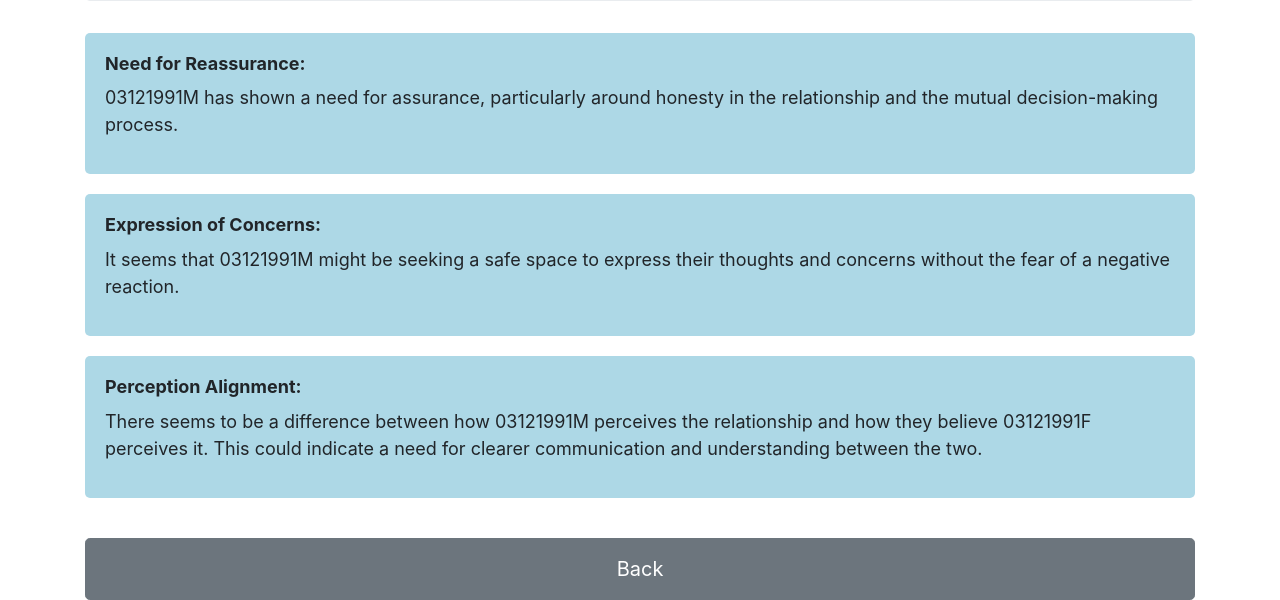
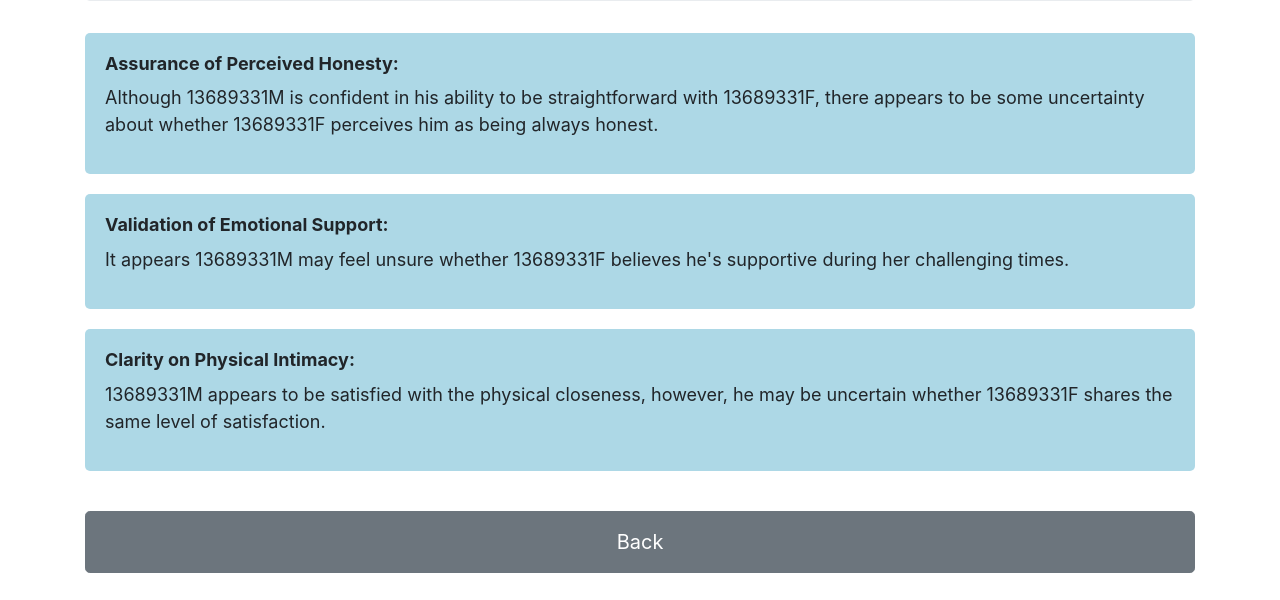
Before and after one commit to LoveGrow1/13689331F, a plain HTML site: page 3.html in a window 1280 px wide. Shown: the part 236-836 px from the top of the page. After the commit the page ends 809 px from the top, so only its background shows below. Drawn offline with nearby package versions, Linux system fonts and the light colour scheme.

Commit message:
Update 3.html

```diff
--- a/3.html
+++ b/3.html
@@ -44,16 +44,16 @@
   <div class="row">
     <div class="col-12">
       <div class="info-box">
-        <h4>Need for Reassurance:</h4>
-        <p>03121991M has shown a need for assurance, particularly around honesty in the relationship and the mutual decision-making process.</p>
+        <h4>Assurance of Perceived Honesty:</h4>
+        <p>Although 13689331M is confident in his ability to be straightforward with 13689331F, there appears to be some uncertainty about whether 13689331F perceives him as being always honest.</p>
       </div>
       <div class="info-box">
-        <h4>Expression of Concerns:</h4>
-        <p>It seems that 03121991M might be seeking a safe space to express their thoughts and concerns without the fear of a negative reaction.</p>
+        <h4>Validation of Emotional Support:</h4>
+        <p>It appears 13689331M may feel unsure whether 13689331F believes he's supportive during her challenging times.</p>
       </div>
       <div class="info-box">
-        <h4>Perception Alignment:</h4>
-        <p>There seems to be a difference between how 03121991M perceives the relationship and how they believe 03121991F perceives it. This could indicate a need for clearer communication and understanding between the two.</p>
+        <h4>Clarity on Physical Intimacy:</h4>
+        <p>13689331M appears to be satisfied with the physical closeness, however, he may be uncertain whether 13689331F shares the same level of satisfaction.</p>
       </div>
     </div>
   </div>
```
